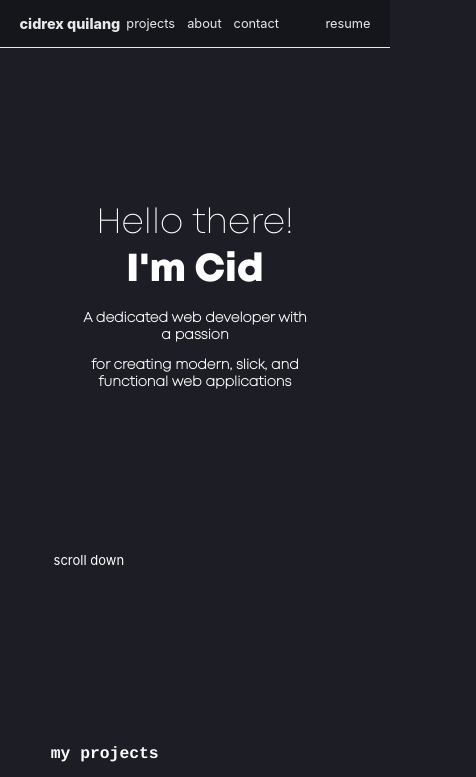
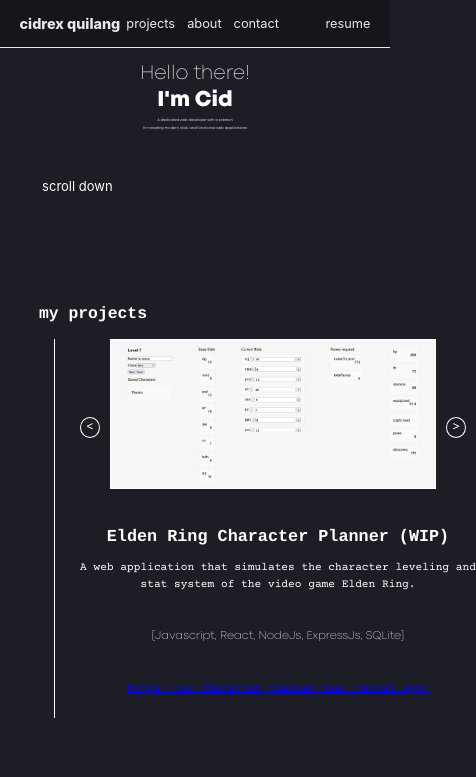
Before and after one commit to hoycid/my-portfolio, a React (Create React App) app: page / in a window 390 px wide. Shown: the top 777 px of the page, 476 px wide, since content can reach past the window. Built offline with nearby package versions, Linux system fonts and the light colour scheme; the HTML template or start-up script is replaced by a standard one.

Commit message:
added more styling

```diff
--- a/src/App.module.css
+++ b/src/App.module.css
@@ -10,14 +10,20 @@ html {
   color: white;
   margin: 0 auto; /* Center the app without extra margins */
   max-width: 100%; /* Ensure app doesn't overflow */
-  padding-left: 8%; /* Use padding instead of margin for responsive spacing */
-  padding-right: 8%;
+  padding-left: 5%; /* Use padding instead of margin for responsive spacing */
+  padding-right: 5%;
+  transition: background-color 0.3s ease; /* Transition for background color */
 }
 
 .icon {
-  width: 50px;
-  height: auto;
-  filter: brightness(0) invert(1);
+  width: 50px; /* Adjust the width as needed */
+  height: auto; /* Maintain aspect ratio */
+  filter: brightness(0) invert(1); /* Makes non-SVG images white */
+  transition: transform 0.2s; /* Transition for scaling */
+}
+
+.icon:hover {
+  transform: scale(1.15); /* Scale up icon slightly on hover */
 }
 
 ul {
@@ -30,6 +36,7 @@ footer {
   font-size: 10px;
   padding-bottom: 20px;
   text-align: center;
+  transition: font-size 0.3s ease; /* Transition for font size change */
 }
 
 .scrollTo {
@@ -40,9 +47,12 @@ footer {
   font: inherit;
   cursor: pointer;
   outline: inherit;
-  font-family: -apple-system, BlinkMacSystemFont, "Segoe UI", "Roboto", sans-serif;
+  font-family: -apple-system, BlinkMacSystemFont, "Segoe UI", "Roboto", "Oxygen",
+    "Ubuntu", "Cantarell", "Fira Sans", "Droid Sans", "Helvetica Neue",
+    sans-serif;
   font-size: 13px;
   padding-bottom: 15px;
+  transition: color 0.3s ease; /* Transition for color change */
 }
 
 .scrollTo:hover {
@@ -60,24 +70,24 @@ header {
   text-align: center;
   font-size: 5vw;
   padding: 11%;
-  padding-top: 12%;
+  padding-top: 20%;
   padding-bottom: 13%;
+  transition: color 0.3s ease; /* Transition for greeting color change */
 }
 
 .greeting h1 {
-  font-size: 5.5rem;
+  font-size: 5.5vw;
   display: inline;
   font-family: "Mont";
 }
 
 .greeting h3 {
-  font-size: 0.9rem;
+  font-size: 0.9vw;
   font-family: "Mont light";
 }
 
 .greeting p {
   margin: 0;
-  font-size: 5rem;
 }
 
 .greeting-scrolldown {
@@ -91,14 +101,17 @@ header {
   border-left: 1px solid white;
   padding-left: 15px;
   margin-left: 15px;
+  transition: border-color 0.3s ease; /* Transition for border color change */
 }
 
 .highlight {
   text-align: center;
+  font-style: none;
   margin-top: 35px;
   margin-bottom: 35px;
   font-family: "Mont light";
   line-height: 17px;
+  transition: margin 0.3s ease; /* Transition for margin changes */
 }
 
 .about,
@@ -114,12 +127,14 @@ header {
   padding-bottom: 10%;
   margin-left: 25%;
   margin-right: 25%;
+  transition: margin 0.3s ease; /* Transition for margin changes */
 }
 
 .work-history,
 .education,
 .additional-skills {
   padding-top: 12%;
+  padding-bottom: 0;
 }
 
 .about {
@@ -149,6 +164,7 @@ header {
   font-size: 5vw;
   margin: 0;
   padding-bottom: 25px;
+  transition: font-size 0.3s ease; /* Transition for contact header font size */
 }
 
 .contact button {
@@ -162,7 +178,9 @@ header {
   border-color: white;
   border-style: solid;
   border-width: 1px;
+  margin: 0;
   margin-top: 45px;
+  transition: background-color 0.3s ease, color 0.3s ease; /* Transition for button */
 }
 
 .contact button:hover {
@@ -175,7 +193,8 @@ header {
   text-align: left;
   padding-top: 15%;
   padding-bottom: 20%;
-  margin: 0;
+  margin-left: 0%;
+  margin-right: 0%;
 }
 
 .projects-viewer {
@@ -188,10 +207,16 @@ header {
 }
 
 .projects-list li {
-  border: 1px solid white;
-  padding: 7px 10px;
+  border-style: solid;
+  border-width: 1px;
+  border-color: white;
+  padding-left: 10px;
+  padding-right: 10px;
+  padding-top: 7px;
+  padding-bottom: 7px;
   cursor: pointer;
-  margin: 10px 10px 0 0;
+  margin: 10px 10px 0px 0px;
+  transition: background-color 0.3s ease; /* Transition for list items */
 }
 
 .projects-list .li--active {
@@ -209,24 +234,31 @@ header {
 }
 
 .project-preview span {
+  padding: 0;
   margin: 10px;
 }
 
 .project-navigator {
   display: inline-flex;
-  align-items: center;
 }
 
 .project-navigator button {
+  position: relative;
+  top: 40%;
   font-family: "Courier";
   background: none;
   cursor: pointer;
   color: white;
-  padding: 12px 15px;
-  border: 1px solid white;
+  padding-left: 15px;
+  padding-right: 15px;
+  padding-top: 12px;
+  padding-bottom: 12px;
+  border-style: solid;
+  border-width: 1px;
+  border-color: white;
   border-radius: 100%;
   margin: 0;
-
+  transition: background-color 0.3s ease; /* Transition for button */
 }
 
 .project-navigator button:hover {
@@ -236,23 +268,29 @@ header {
 }
 
 .project-navigator img {
-  width: 600px;
-  height: 280px;
-  object-fit: contain;
-  border: 1.2px solid white;
+  width: 536px;
+  height: 250px;
+  border-style: solid;
+  border-width: 1.7px;
+  border-color: white;
+  transition: transform 0.2s; /* Transition for scaling image */
+}
+
+.project-navigator img:hover {
+  transform: scale(1.25); /* Scale image slightly on hover */
 }
 
 .project-description {
   margin-left: 10px;
   text-align: left;
   line-height: 17px;
+  transition: color 0.3s ease; /* Transition for text color */
 }
 
 .project-description h2 {
   text-align: center;
 }
 
-/* Mobile responsiveness */
 @media only screen and (max-width: 768px) {
   .App {
     margin-left: 5%;
@@ -264,20 +302,14 @@ header {
     padding-bottom: 10px;
   }
 
-  .greeting {
-    padding-top: 70%;
-    padding-bottom: 50%;
+  .job-title {
+    margin: 0;
+    padding-top: 75%;
+    padding-bottom: 85%;
+    font-size: 9vw;
   }
 
-  .greeting h1 {
-    font-size: 10vw;
-  }
-
-  .greeting h3 {
-    font-size: 3.5vw;
-  }
-
-  .greeting p {
+  .job-title h1 {
     font-size: 9vw;
   }
 
@@ -285,14 +317,19 @@ header {
   .work-history,
   .education,
   .additional-skills {
-    margin: 0;
-    padding-top: 20%;
-    padding-bottom: 10%;
+    margin-left: 0%;
+    margin-right: 0%;
+    padding-top: 25%;
+    padding-bottom: 25%;
+  }
+
+  .about {
+    padding-top: 12%;
   }
 
   .projects {
-    padding-top: 50%;
-    padding-bottom: 60%;
+    padding-top: 25%;
+    padding-bottom: 25%;
   }
 
   .projects-list {
@@ -300,32 +337,60 @@ header {
   }
 
   .project-preview {
-    display: block;
-    padding-top: 15%;
+    display: grid;
   }
 
   .project-navigator img {
-    width: 100%;
-    height: auto;
+    width: 326px;
+    height: 150px;
+  }
 
+  .project-navigator button {
+    position: relative;
+    top: 50%;
   }
 
   .project-description {
     text-align: center;
-    font-size: 90%;
+  }
+
+  .project-description h2 {
+    text-align: center;
+  }
+
+  .project-preview span {
+    padding: 0;
+    margin: 10px;
+  }
+
+  .project-preview button {
+    padding-left: 5px;
+    padding-right: 5px;
+    padding-top: 2px;
+    padding-bottom: 2px;
+    border-width: 1.5px;
+  }
+
+  .project-description {
+    padding-top: 5%;
+    padding-bottom: 5%;
+    font-size: 80%;
   }
 
   .contact {
     margin: 0;
-    padding-top: 40%;
-    padding-bottom: 20%;
+    margin-top: 40%;
+    margin-bottom: 30%;
+    padding: 0;
+  }
+
+  .contact p {
+    padding-top: 10%;
+    padding-bottom: 10%;
+    margin-bottom: 0;
   }
 
   .contact-header {
-    font-size: 12vw;
-  }
-
-  .contact button {
-    padding: 10px;
+    font-size: 9vw;
   }
 }
```
